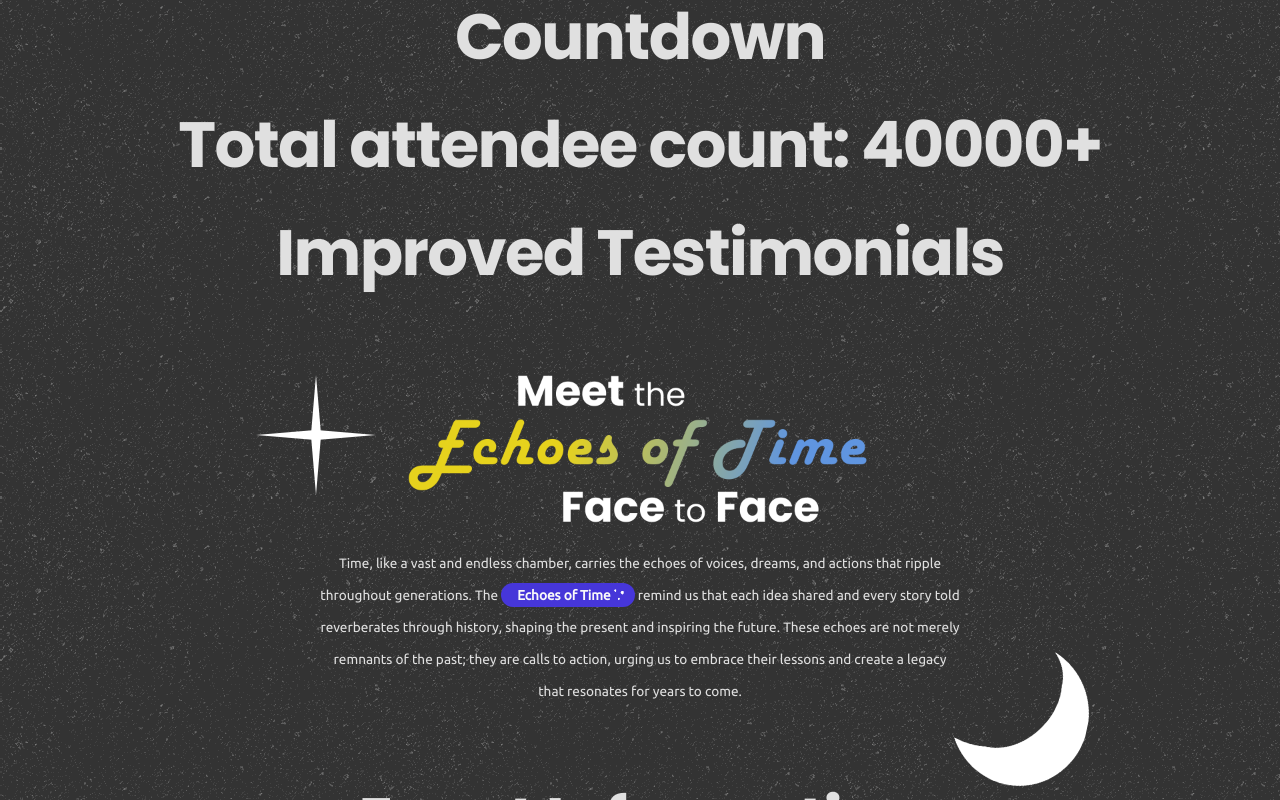
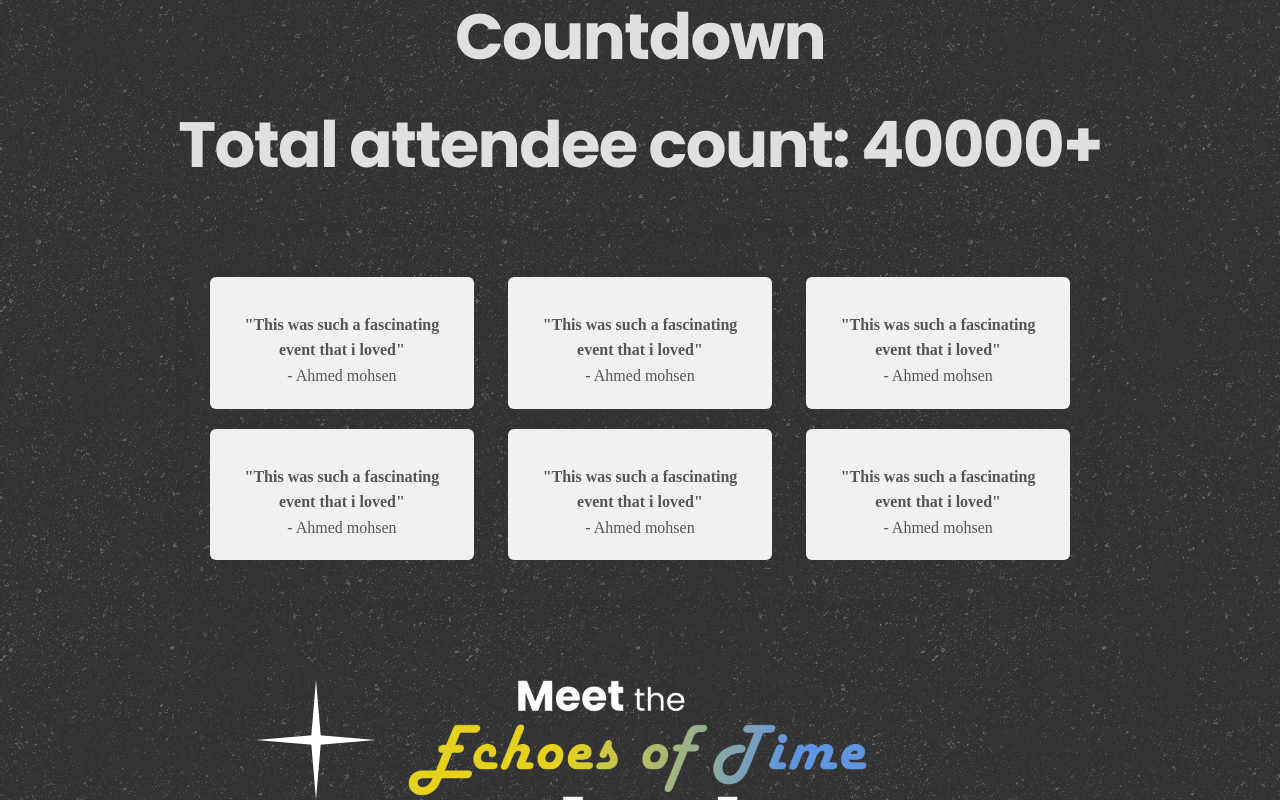
Before and after one commit to TEDx-Bedayia/platform, a Next.js app: page / in a window 1280 px wide. Shown: the part 548-1348 px from the top of the page. Built offline with nearby package versions, Linux system fonts and the light colour scheme.

Commit message:
migrated testimonials

```diff
--- a/app/book/book.module.css
+++ b/app/book/book.module.css
@@ -80,7 +80,7 @@
   color: #fff;
   display: flex;
   flex-direction: column;
-  padding-top: 20px;
+  padding-top: 10px;
   padding-bottom: 30px;
   padding-left: 20px;
   padding-right: 20px;
--- a/app/page.tsx
+++ b/app/page.tsx
@@ -7,6 +7,7 @@ import "./styles/hero.css";
 import "./styles/info.css";
 import "./styles/navigation.css";
 import "./styles/theme.css";
+import "../mohamed/style.css";
 
 import { Bungee, Ubuntu } from "next/font/google";
 import Footer from "./global_components/footer";
@@ -325,9 +326,32 @@ export default function Home() {
           Total attendee count: 40000+
         </div>
       </section>
-      <section>
-        <div className="mb-6 font-title font-bold max-phone:text-[2.5em]">
-          Improved Testimonials
+      <section className="testimonials">
+        <div className="testimonial-slider">
+          <div className="testimonial">
+            <p className="testimonialText">"This was such a fascinating event that i loved"</p>
+            <p>- Ahmed mohsen</p>
+          </div>
+          <div className="testimonial">
+            <p className="testimonialText">"This was such a fascinating event that i loved"</p>
+            <p>- Ahmed mohsen</p>
+          </div>
+          <div className="testimonial">
+            <p className="testimonialText">"This was such a fascinating event that i loved"</p>
+            <p>- Ahmed mohsen</p>
+          </div>
+          <div className="testimonial">
+            <p className="testimonialText">"This was such a fascinating event that i loved"</p>
+            <p>- Ahmed mohsen</p>
+          </div>
+          <div className="testimonial">
+            <p className="testimonialText">"This was such a fascinating event that i loved"</p>
+            <p>- Ahmed mohsen</p>
+          </div>
+          <div className="testimonial">
+            <p className="testimonialText">"This was such a fascinating event that i loved"</p>
+            <p>- Ahmed mohsen</p>
+          </div>
         </div>
       </section>
       <section
--- a/mohamed/mohamed.html
+++ b/mohamed/mohamed.html
@@ -15,11 +15,12 @@
         <h1>TEDxBedayia 2026</h1>
     </header>
 
+
+
 <section class="testimonials">
-  <h2>What our previous attendees say</h2>
   <div class="testimonial-slider">
     <div class="testimonial">
-      <p>"Lorem  ip[siasjdisfa]"</p>
+      <p>"This was such a fascinating event that i loved"</p>
       <h4>- EAhmed mohsen</h4>
     </div>
     <div class="testimonial">
--- a/mohamed/style.css
+++ b/mohamed/style.css
@@ -1,39 +1,13 @@
-html {
-    background-color: #666666;
-}
-body {
-  margin: 0;
-  font-family: 'Helvetica Neue', sans-serif;
-  background: #f9f9f9;
-  color: #333;
-}
-
-* {
-  box-sizing: border-box;
-}
-
-body {
-  margin: 0;
-  font-family: 'Helvetica Neue', sans-serif;
-  background: #f9f9f9;
-  color: #333;
-}
 
 .testimonials {
   text-align: center;
-  padding: 20px 20px;
-  background: #fff;
+  padding: 30px 20px;
+  background: #3333330b;
   box-shadow: 0 0 20px rgba(0, 0, 0, 0.05);
   max-width: 900px;
   margin: 50px auto;
   border-radius: 8px;
   overflow: hidden;
-}
-
-.testimonials h2 {
-  font-size: 24px;
-  margin-bottom: 20px;
-  color: #222;
 }
 
 /* Slider container */
@@ -44,6 +18,7 @@ body {
   scroll-snap-type: x mandatory;
   -webkit-overflow-scrolling: touch;
   padding-bottom: 10px;
+  padding-top: 10px;
   scrollbar-width: none;
 }
 
@@ -72,7 +47,7 @@ body {
   line-height: 1.6;
 }
 
-.testimonial h4 {
+.testimonialText {
   margin-top: 15px;
   font-size: 14px;
   color: #000;
```
